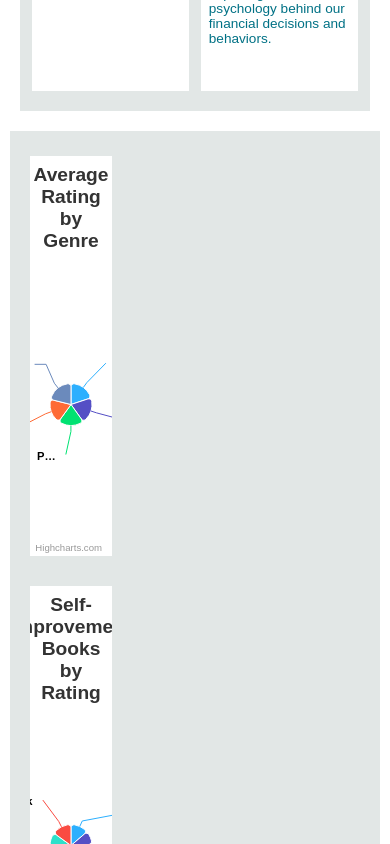
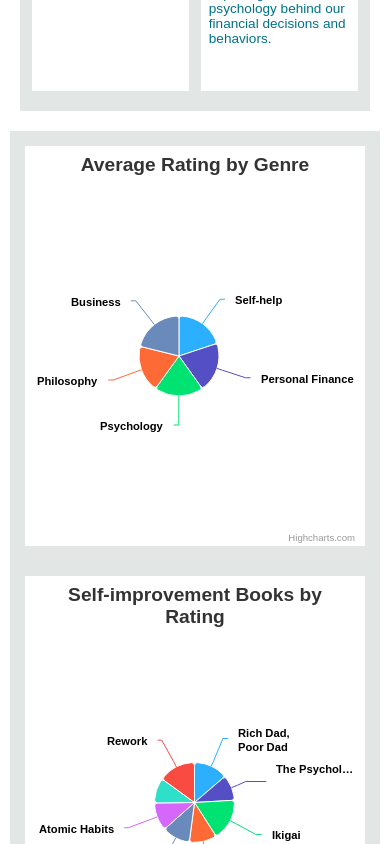
Before and after one commit to SOWJANYATILLAPUDI/RCTS_INERNSHIP, a React (Create React App) app in the folder client/: page / in a window 390 px wide. Shown: the part 2040-2884 px from the top of the page. Built offline with nearby package versions, Linux system fonts and the light colour scheme.

Commit message:
Updated Piechart.css

```diff
--- a/client/src/styles/Piechart.css
+++ b/client/src/styles/Piechart.css
@@ -20,14 +20,21 @@
   box-sizing: border-box;
 }
 
-/* Styles for screens smaller than 768px (mobile devices) */
+/* Media queries */
 @media screen and (max-width: 767px) {
   .pie-container {
     grid-template-columns: 1fr 1fr; /* 2 columns for mobile devices */
+    display: flex;
+    flex-direction: column; /* Switch to a single column layout for smaller screens */
+    padding: 15px; /* Adjust overall padding for mobile devices */
+  }
+
+  .pie-chart {
+    width: 100%; /* Full width for charts on smaller screens */
+    margin-bottom: 20px; /* Spacing between charts */
   }
 }
 
-/* Styles for screens larger than 768px */
 @media screen and (min-width: 768px) {
   .pie-container {
     display: flex;
@@ -39,20 +46,7 @@
     width: calc(25% - 20px); /* Set each chart to take up 25% width with spacing */
     margin-bottom: 20px; /* Spacing between charts */
   }
-}
 
-/* Styles for screens between mobile and tablet size */
-@media screen and (max-width: 767px) {
-  .pie-container {
-    display: flex;
-    flex-direction: column; /* Change to a single column layout for smaller screens */
-  }
-
-  .pie-chart {
-    margin-bottom: 20px; /* Spacing between charts */
-  }
-}
-@media screen and (min-width: 768px) {
   .charts {
     grid-template-columns: repeat(2, 1fr); /* 2 columns for larger devices */
   }
```
